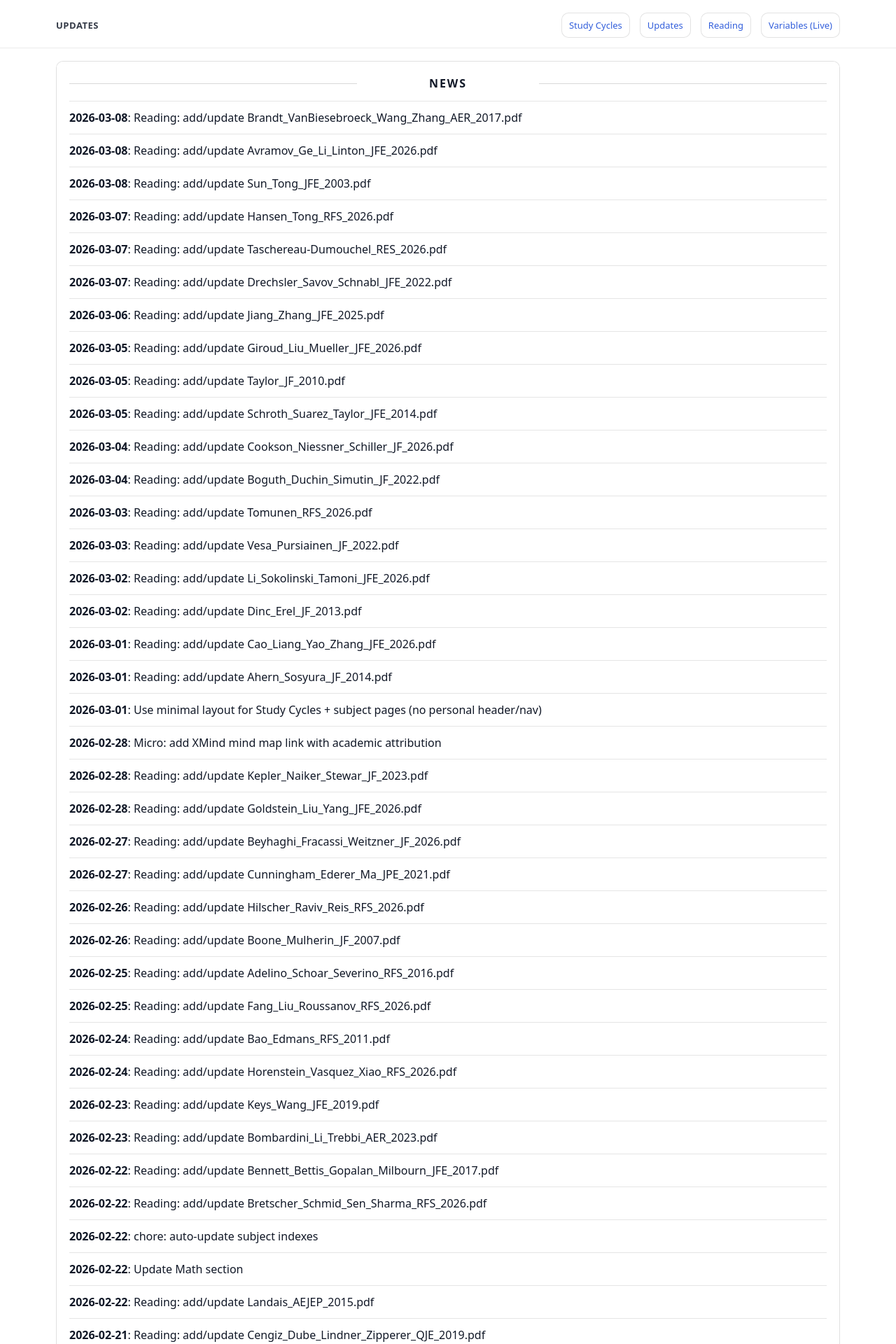
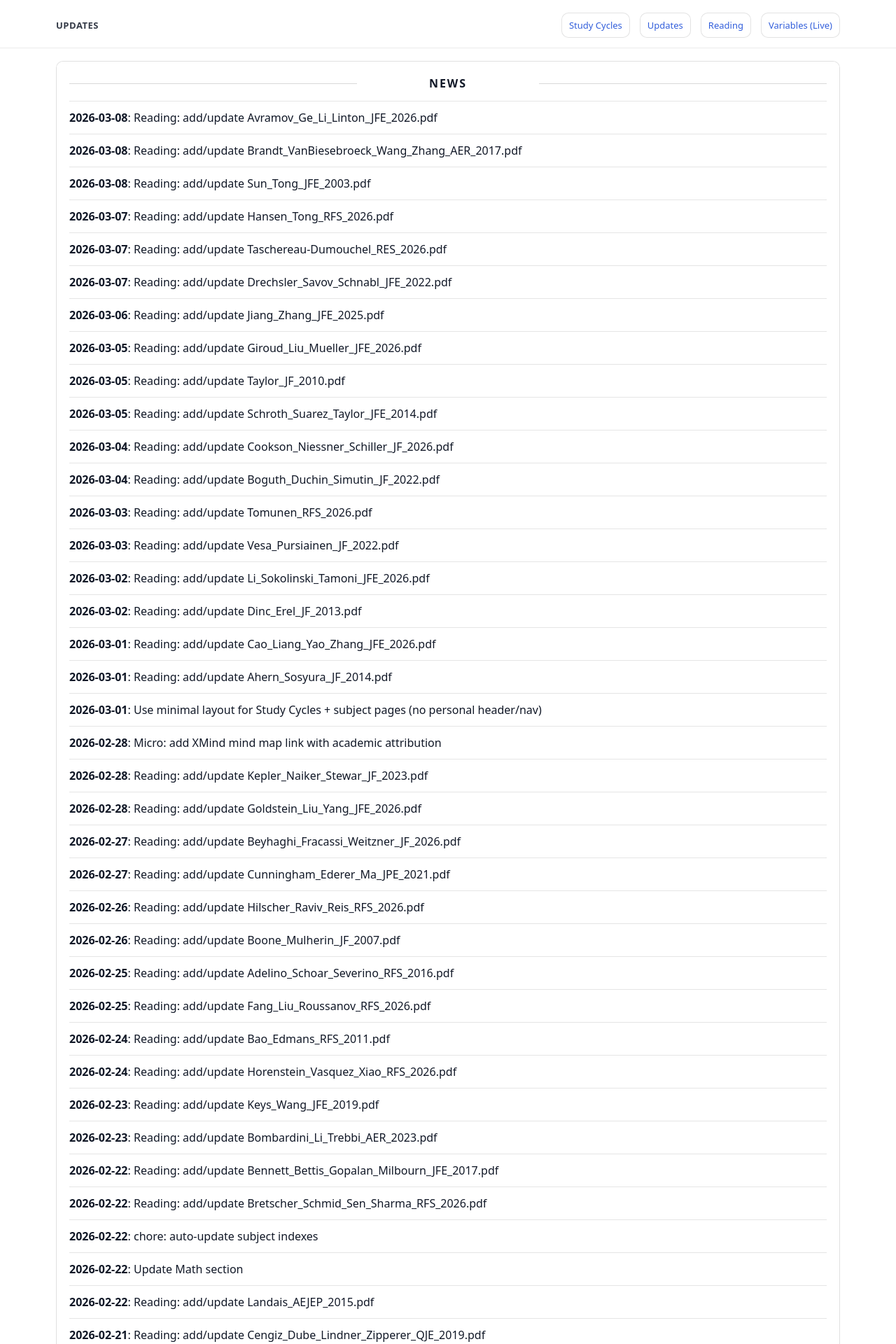
Before and after one commit to yaxinzn/study-archive, a Jekyll site: the page built from updates/index.md, in a window 1280 px wide. Shown: the top 1920 px of the page at 70% size. Built offline with Jekyll 4.4.1, drawn with Linux system fonts in a browser that asks for light colours; part of the change alters nothing that is shown.

Commit message:
chore: update NEWS feed

```diff
--- a/_data/news.yml
+++ b/_data/news.yml
@@ -1,10 +1,10 @@
 # Auto-generated update history (sorted newest -> oldest). Do not edit manually.
+- ts: "1772974182"
+  date: "2026-03-08"
+  title: "Reading: add/update Avramov_Ge_Li_Linton_JFE_2026.pdf"
 - ts: "1772973353"
   date: "2026-03-08"
   title: "Reading: add/update Brandt_VanBiesebroeck_Wang_Zhang_AER_2017.pdf"
-- ts: "1772972483"
-  date: "2026-03-08"
-  title: "Reading: add/update Avramov_Ge_Li_Linton_JFE_2026.pdf"
 - ts: "1772971891"
   date: "2026-03-08"
   title: "Reading: add/update Sun_Tong_JFE_2003.pdf"
```
